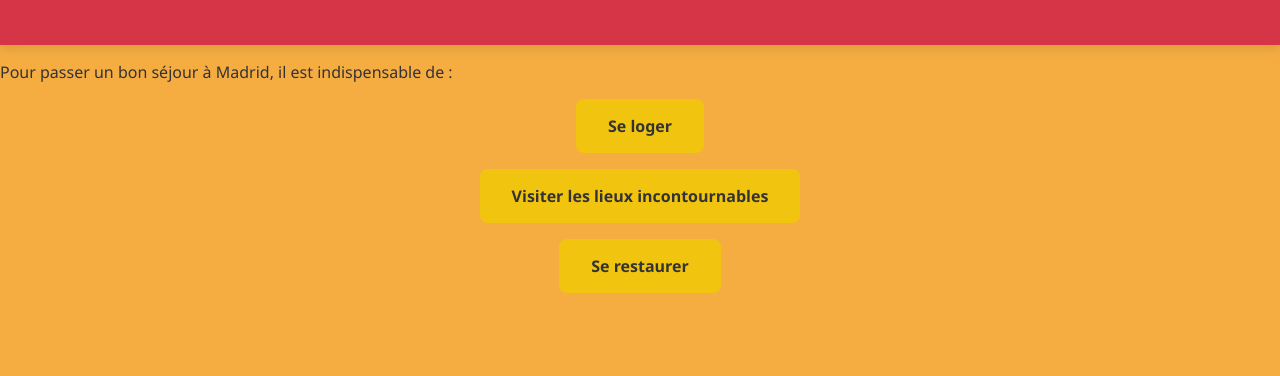
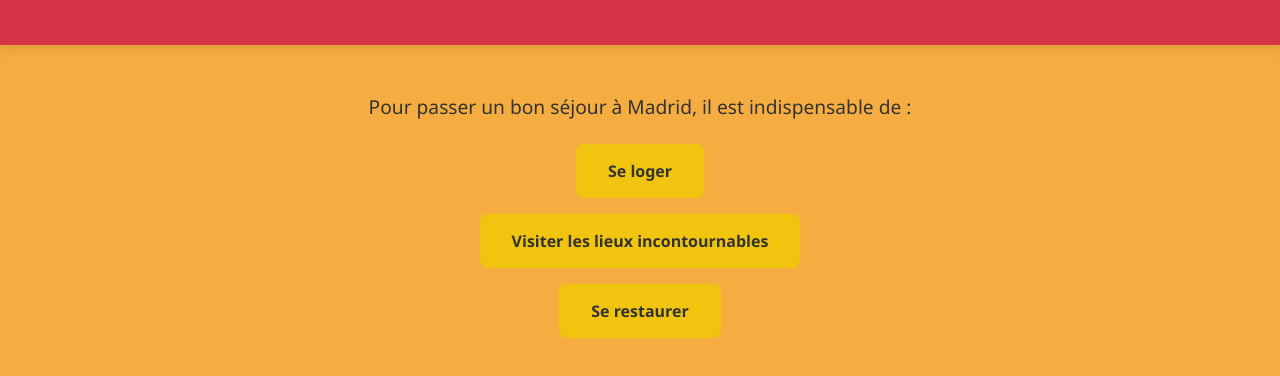
Before and after one commit to Dana-Tasseva/Vamos-a-Madrid, a plain HTML site: page index.html in a window 1280 px wide. Shown: the part 134-510 px from the top of the page. Drawn offline with Linux system fonts and the light colour scheme.

Commit message:
Update index.html

```diff
--- a/index.html
+++ b/index.html
@@ -77,11 +77,15 @@
 			<p>Préparez votre séjour dans la capitale espagnole 🇪🇸</p>
 		 </header>
 
-		<p> Pour passer un bon séjour à Madrid, il est indispensable de :</p>
+		<div class="intro">
+		<p>Pour passer un bon séjour à Madrid, il est indispensable de :</p>
+		</div>
+
 		<ul>
-		<li><a href="se_loger.html">Se loger</a></li>
-		<li><a href="Lugares_que_tienes_que_visitar.html">Visiter les lieux incontournables</a></li>
-		<li><a href="la_bouffe.html">Se restaurer</a></li>
+			<li><a href="se_loger.html">Se loger</a></li>
+			<li><a href="Lugares_que_tienes_que_visitar.html">Visiter les lieux incontournables</a></li>
+			<li><a href="la_bouffe.html">Se restaurer</a></li>
 		</ul>
+
 	</body>
 </html>
```
